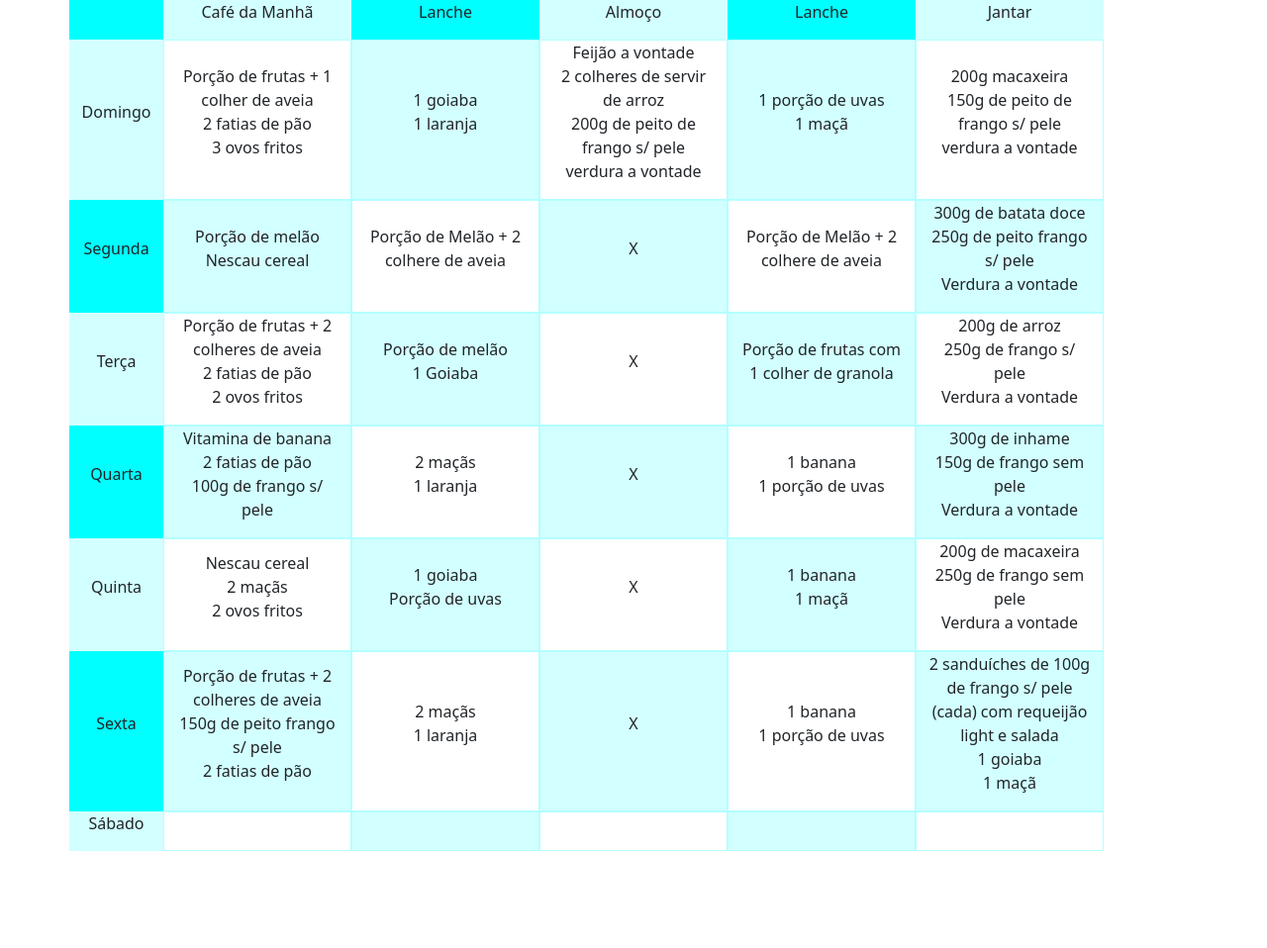
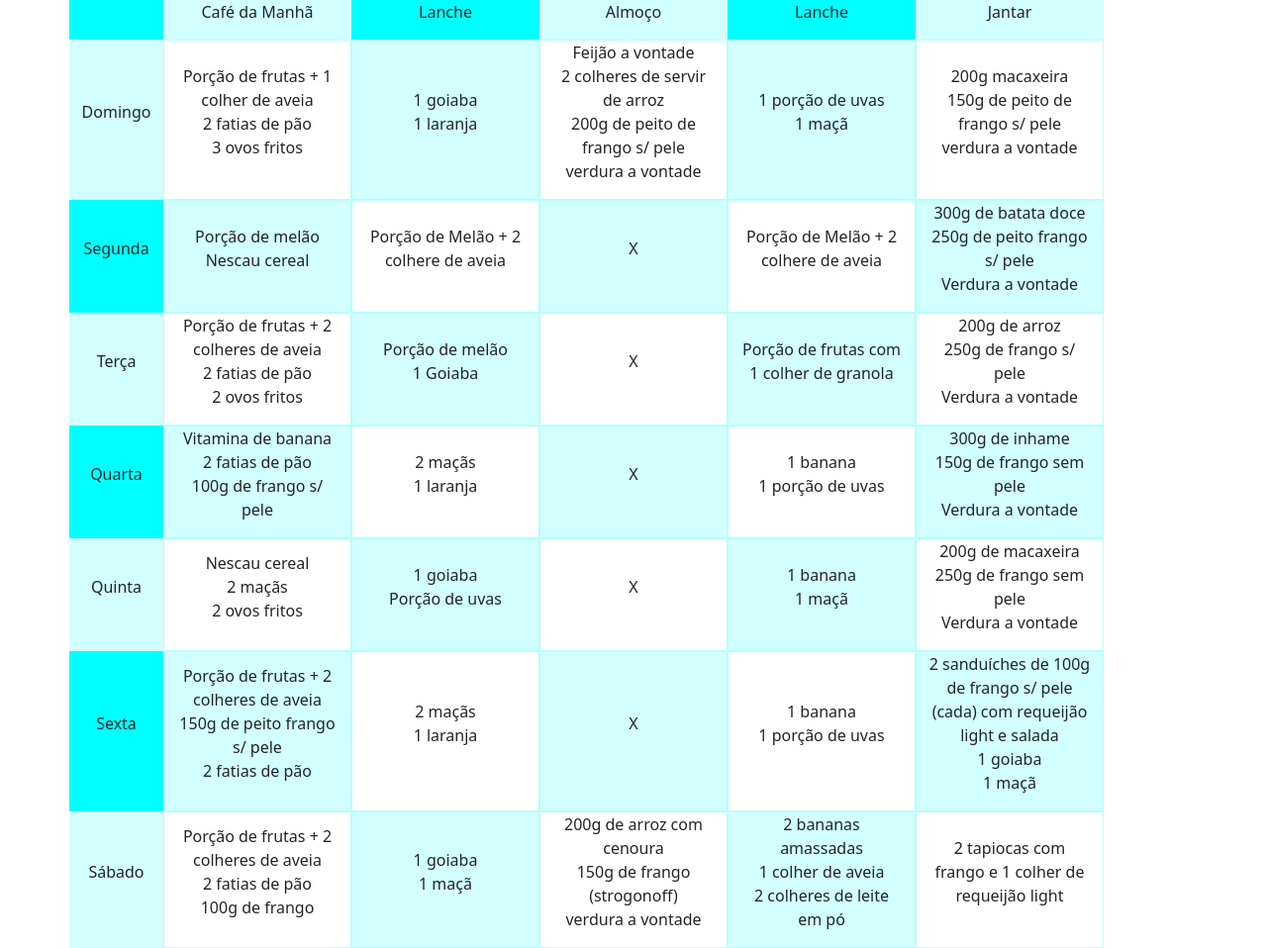
Before and after one commit to DanielFBA/Alimentacao, a plain HTML site: page index.html in a window 1280 px wide. Shown: the whole page at 99% size. Before the commit the page ends 860 px from the top, so only its background shows below. Drawn offline with nearby package versions, Linux system fonts and the light colour scheme.

Commit message:
sábado pronto

```diff
--- a/index.html
+++ b/index.html
@@ -83,11 +83,11 @@
                   </div>
                   <div class="row">
                     <div class="col-1 referencias"><p>Sábado</p></div>
-                    <div class="col-2"><p></p></div>
-                    <div class="col-2 marcacao"><p></p></div>
-                    <div class="col-2"><p></p></div>
-                    <div class="col-2 marcacao"><p></p></div>
-                    <div class="col-2"><p></p></div>
+                    <div class="col-2"><p>Porção de frutas + 2 colheres de aveia<br>2 fatias de pão<br>100g de frango</p></div>
+                    <div class="col-2 marcacao"><p>1 goiaba<br>1 maçã</p></div>
+                    <div class="col-2"><p>200g de arroz com cenoura<br>150g de frango (strogonoff)<br>verdura a vontade</p></div>
+                    <div class="col-2 marcacao"><p>2 bananas amassadas<br>1 colher de aveia<br>2 colheres de leite em pó</p></div>
+                    <div class="col-2"><p>2 tapiocas com frango e 1 colher de requeijão light</p></div>
                   </div>
             </div>
         </div>
```
